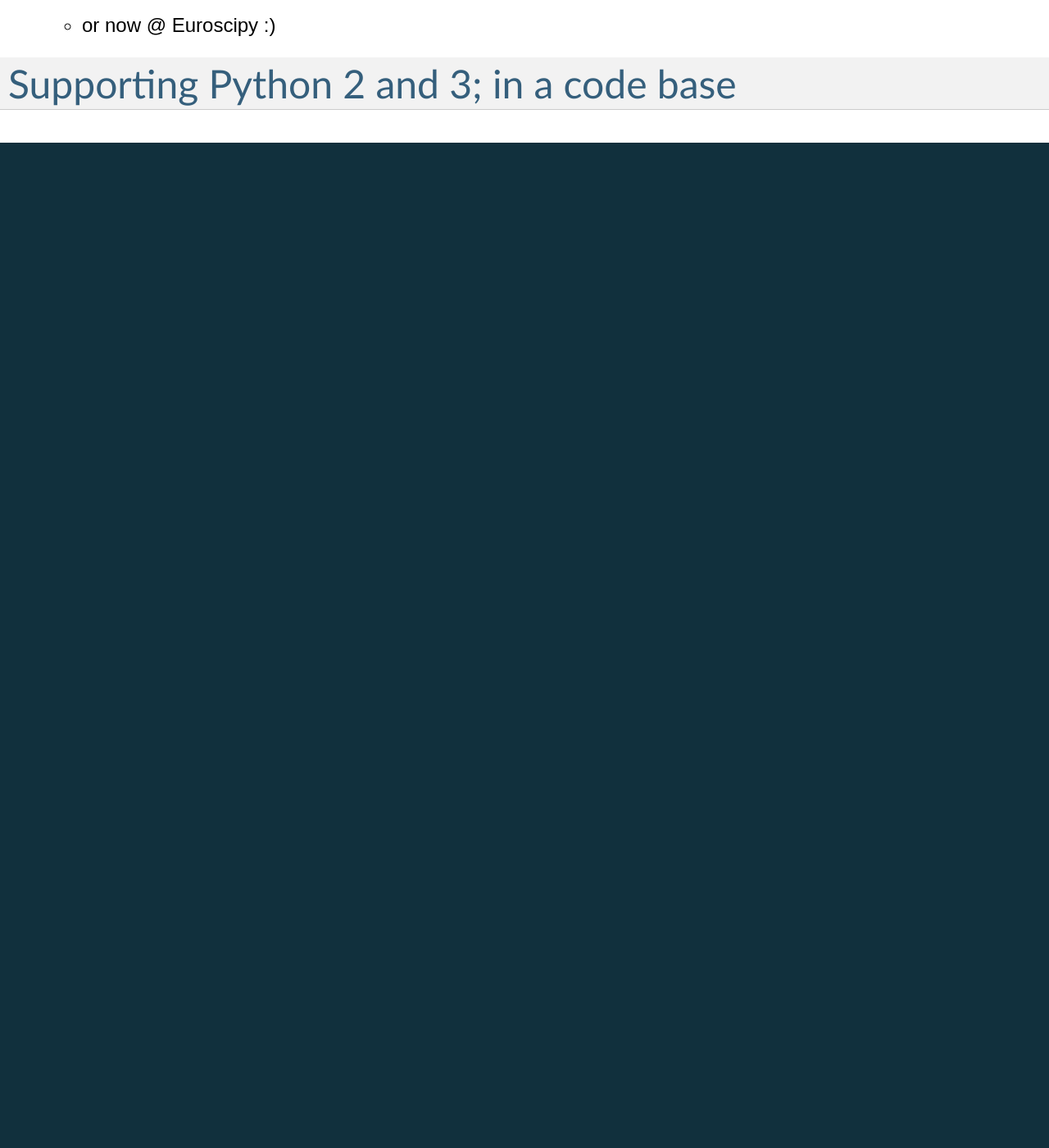
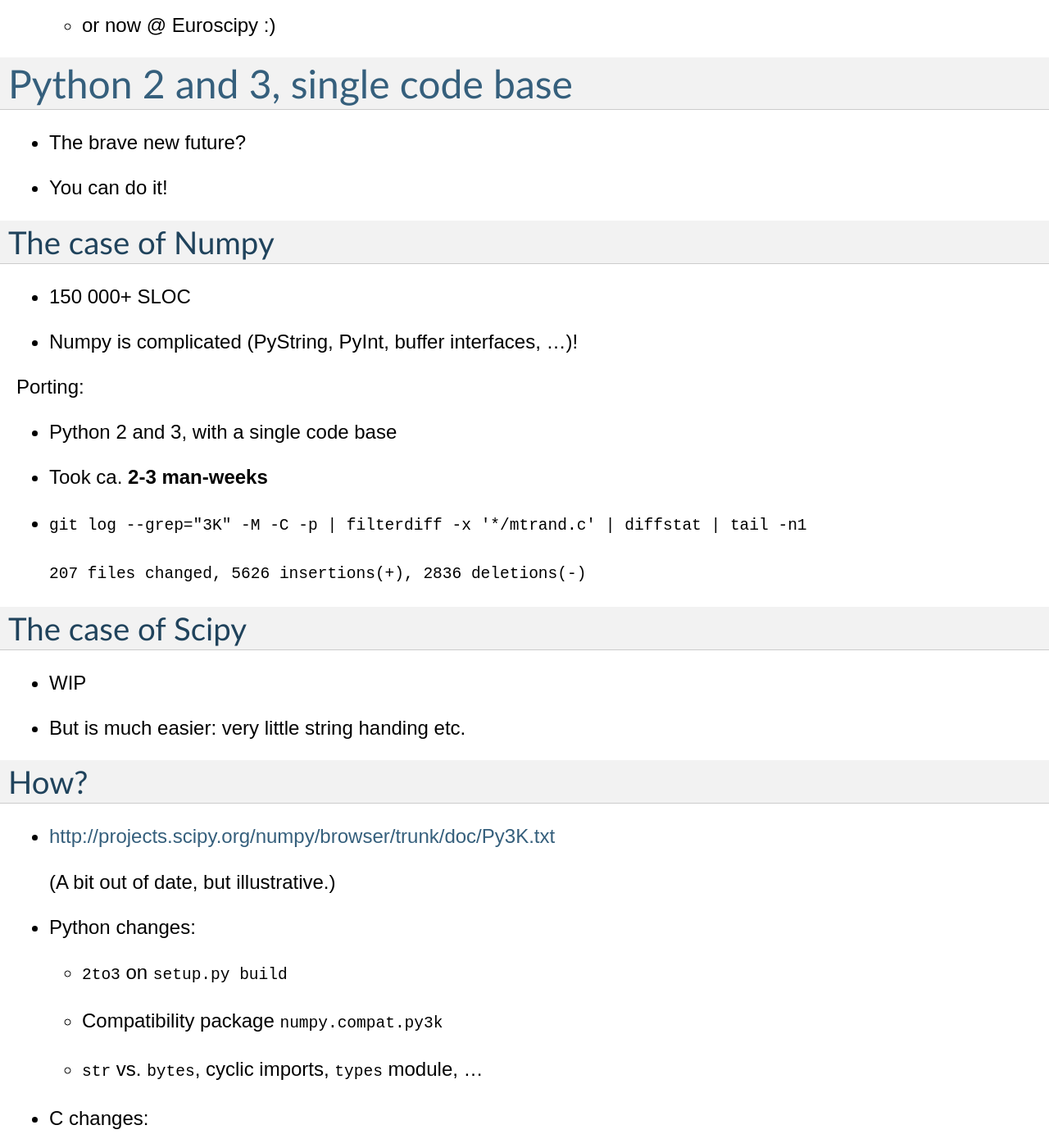
Before and after one commit to pv/advanced-numpy-tutorial, a Sphinx documentation site: the page built from source/content.rst, in a window 1280 px wide and 1400 px high, scrolled down 44530 px. Shown: the whole window at 82% size. Built offline with Sphinx 7.4.7, drawn with Linux system fonts in a browser that asks for light colours; formulas are drawn with MathJax 3; before the commit the page ends 44704 px from its top, so only the background shows below that; some of the changed text lies outside the part shown.

Commit message:
Write something about Py3 porting

```diff
--- a/source/content.rst
+++ b/source/content.rst
@@ -1651,5 +1651,67 @@
   - or now @ Euroscipy :)
 
 
-Supporting Python 2 and 3; in a code base
-=========================================
+Python 2 and 3, single code base
+================================
+
+- The brave new future?
+
+- You can do it!
+
+
+The case of Numpy
+-----------------
+
+- 150 000+ SLOC
+
+- Numpy is complicated (PyString, PyInt, buffer interfaces, ...)!
+
+Porting:
+
+- Python 2 and 3, with a single code base
+
+- Took ca. **2-3 man-weeks**
+
+- ``git log --grep="3K" -M -C -p | filterdiff -x '*/mtrand.c' | diffstat | tail -n1``
+
+  ``207 files changed, 5626 insertions(+), 2836 deletions(-)``
+
+The case of Scipy
+-----------------
+
+- WIP
+
+- But is much easier: very little string handing etc.
+
+How?
+----
+
+- http://projects.scipy.org/numpy/browser/trunk/doc/Py3K.txt
+
+  (A bit out of date, but illustrative.)
+
+- Python changes:
+
+  - ``2to3`` on ``setup.py build``
+
+  - Compatibility package ``numpy.compat.py3k``
+
+  - ``str`` vs. ``bytes``, cyclic imports, ``types`` module, ...
+
+- C changes:
+
+  - Compatibility header ``npy_3kcompat.h``
+
+  - Module & type initialization
+
+  - Buffer interface (provider)
+
+  - Strings: (i) Unicode on 2+3, (ii) UC on 3, Bytes on 2, (iii) Bytes on 2+3
+
+  - Division, comparison
+
+  - I/O
+
+  - PyCObject -> PyCapsule
+
+  - ...
```
